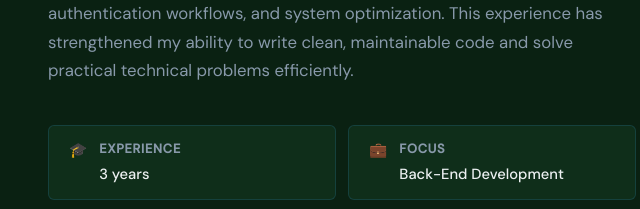
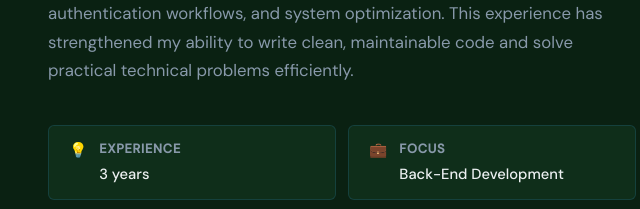
Before and after one commit to jagalabajancoc-sketch/jazdy-portfolio, a website: page public/index.html in a window 1280 px wide. Shown: the part 1460-1669 px from the top of the page, 564-1204 px from the left. Drawn offline with Linux system fonts and the light colour scheme.

Commit message:
Update index.html

```diff
--- a/public/index.html
+++ b/public/index.html
@@ -164,7 +164,7 @@
 
           <div class="about__cards">
             <div class="info-card">
-              <span class="info-card__icon" aria-hidden="true">🎓</span>
+              <span class="info-card__icon" aria-hidden="true">💡</span>
               <div>
                 <strong>Experience</strong>
                 <span>3 years</span>
```
